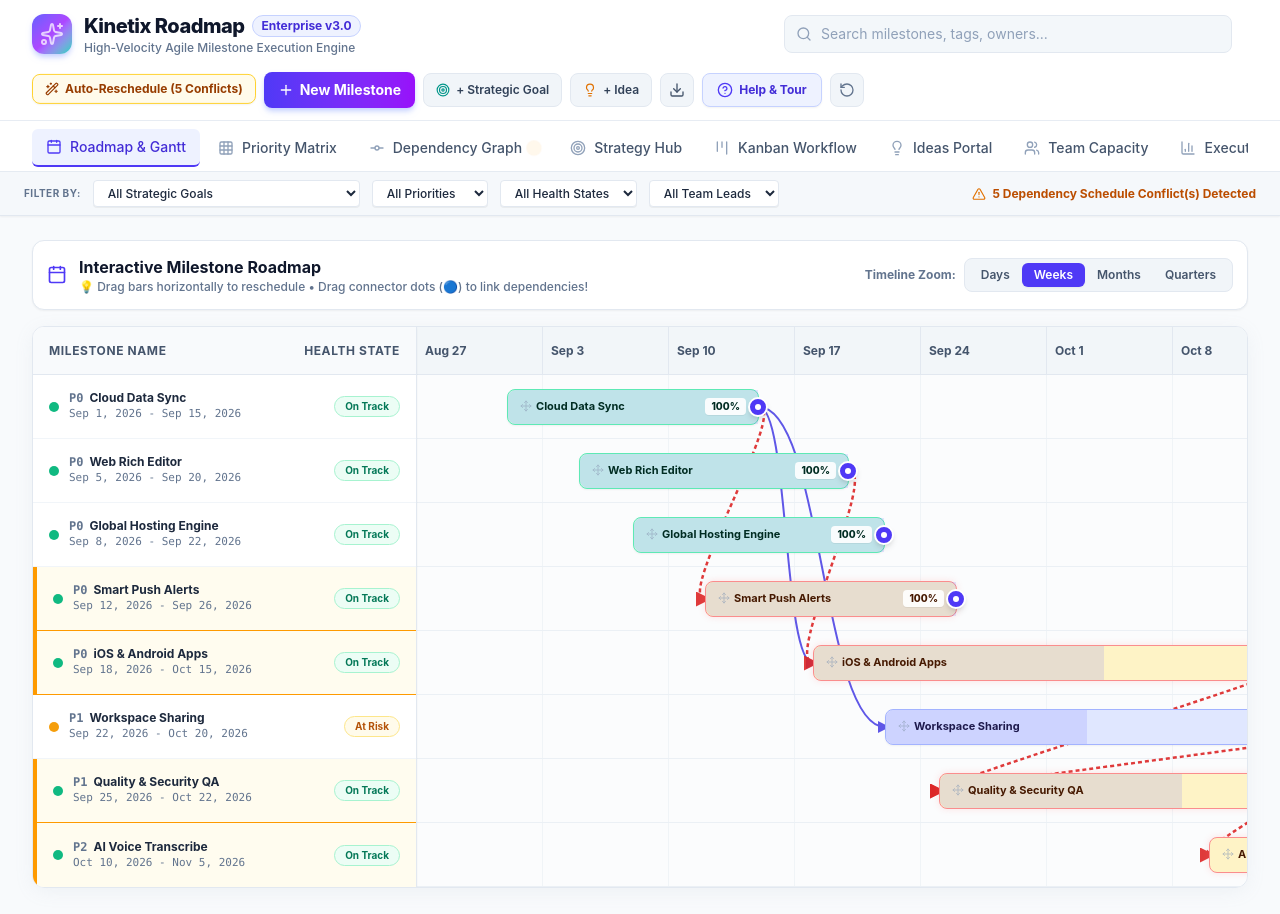
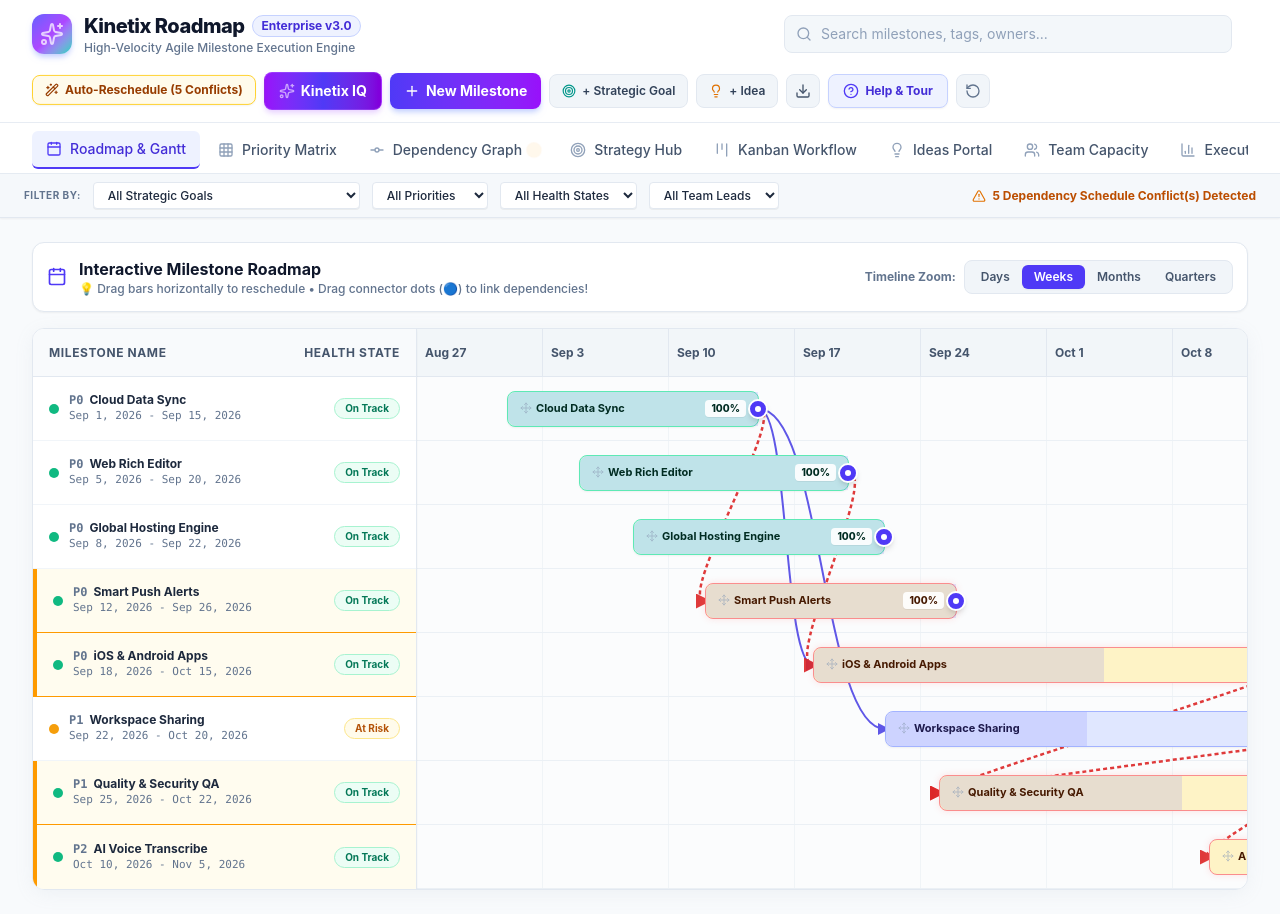
Before and after one commit to anubioinfo/kinetix, a React (Vite) app: page / in a window 1280 px wide. Built offline with nearby package versions, Linux system fonts and the light colour scheme.

Commit message:
rebrand: Rename AI Copilot to Kinetix IQ across header button, drawer header, and query assistant UI

```diff
--- a/src/components/AICopilotDrawer.jsx
+++ b/src/components/AICopilotDrawer.jsx
@@ -63,7 +63,7 @@ export default function AICopilotDrawer({ isOpen, onClose }) {
   const [messages, setMessages] = useState([
     {
       sender: 'ai',
-      text: "Hello! I am your Kinetix AI Copilot. Ask me anything about your project roadmap, team capacity, milestones, or RICE scores!",
+      text: "Hello! I am Kinetix IQ, your smart agile assistant. Ask me anything about your project roadmap, team capacity, milestones, or RICE scores!",
       time: new Date().toLocaleTimeString([], { hour: '2-digit', minute: '2-digit' })
     }
   ]);
@@ -234,7 +234,7 @@ export default function AICopilotDrawer({ isOpen, onClose }) {
             </div>
             <div>
               <h2 className="text-sm font-extrabold flex items-center gap-1.5">
-                <span>Kinetix AI Copilot</span>
+                <span>Kinetix IQ</span>
                 <span className="text-[9px] font-mono bg-indigo-500/30 text-indigo-300 px-1.5 py-0.5 rounded border border-indigo-400/30">v2.4 LLM</span>
               </h2>
               <p className="text-[11px] text-indigo-200 font-medium">Smart Roadmap Assistant & Milestone Generator</p>
@@ -363,7 +363,7 @@ export default function AICopilotDrawer({ isOpen, onClose }) {
                 type="text"
                 value={inputQuery}
                 onChange={(e) => setInputQuery(e.target.value)}
-                placeholder="Ask Kinetix AI (e.g. 'Show Ram's tasks')..."
+                placeholder="Ask Kinetix IQ (e.g. 'Show Ram's tasks')..."
                 className="flex-1 bg-slate-50 border border-slate-200 rounded-xl px-3 py-2 text-xs text-slate-900 focus:outline-hidden focus:border-indigo-600 font-medium"
               />
               <button
--- a/src/components/Header.jsx
+++ b/src/components/Header.jsx
@@ -49,7 +49,8 @@ export default function Header() {
     dependencyConflicts,
     autoFixDependencies,
     resetDemoData,
-    startTour
+    startTour,
+    openAICopilot
   } = useProject();
 
   const navItems = [
@@ -124,6 +125,17 @@ export default function Header() {
               Auto-Reschedule ({dependencyConflicts.length} Conflicts)
             </button>
           )}
+
+          {/* Kinetix IQ AI Button */}
+          <button
+            id="btn-kinetix-iq"
+            onClick={openAICopilot}
+            className="flex items-center gap-1.5 px-3.5 py-2 text-sm font-bold rounded-lg bg-gradient-to-r from-purple-600 via-indigo-600 to-purple-700 text-white hover:opacity-95 shadow-md shadow-purple-200 transition-all transform active:scale-95 border border-purple-400/30"
+            title="Launch Kinetix IQ Assistant & Milestone Generator"
+          >
+            <Sparkles className="w-4 h-4 text-purple-200 animate-pulse" />
+            <span>Kinetix IQ</span>
+          </button>
 
           {/* New Milestone Button */}
           <button
--- a/src/context/ProjectContext.jsx
+++ b/src/context/ProjectContext.jsx
@@ -46,6 +46,12 @@ export function ProjectProvider({ children }) {
   // Developer / Resource Profile Modal State
   const [selectedDeveloperName, setSelectedDeveloperName] = useState(null);
   const [isDeveloperModalOpen, setIsDeveloperModalOpen] = useState(false);
+
+  // Kinetix IQ Drawer State
+  const [isAICopilotOpen, setIsAICopilotOpen] = useState(false);
+
+  const openAICopilot = () => setIsAICopilotOpen(true);
+  const closeAICopilot = () => setIsAICopilotOpen(false);
 
   const openDeveloperProfile = (name) => {
     if (!name) return;
@@ -262,6 +268,8 @@ export function ProjectProvider({ children }) {
       selectedDeveloperName, setSelectedDeveloperName,
       isDeveloperModalOpen, setIsDeveloperModalOpen,
       openDeveloperProfile, closeDeveloperProfile,
+      isAICopilotOpen, setIsAICopilotOpen,
+      openAICopilot, closeAICopilot,
       darkMode, setDarkMode,
       ganttZoom, setGanttZoom,
       isTourActive, currentTourStep, startTour, endTour, nextTourStep, prevTourStep,
```
